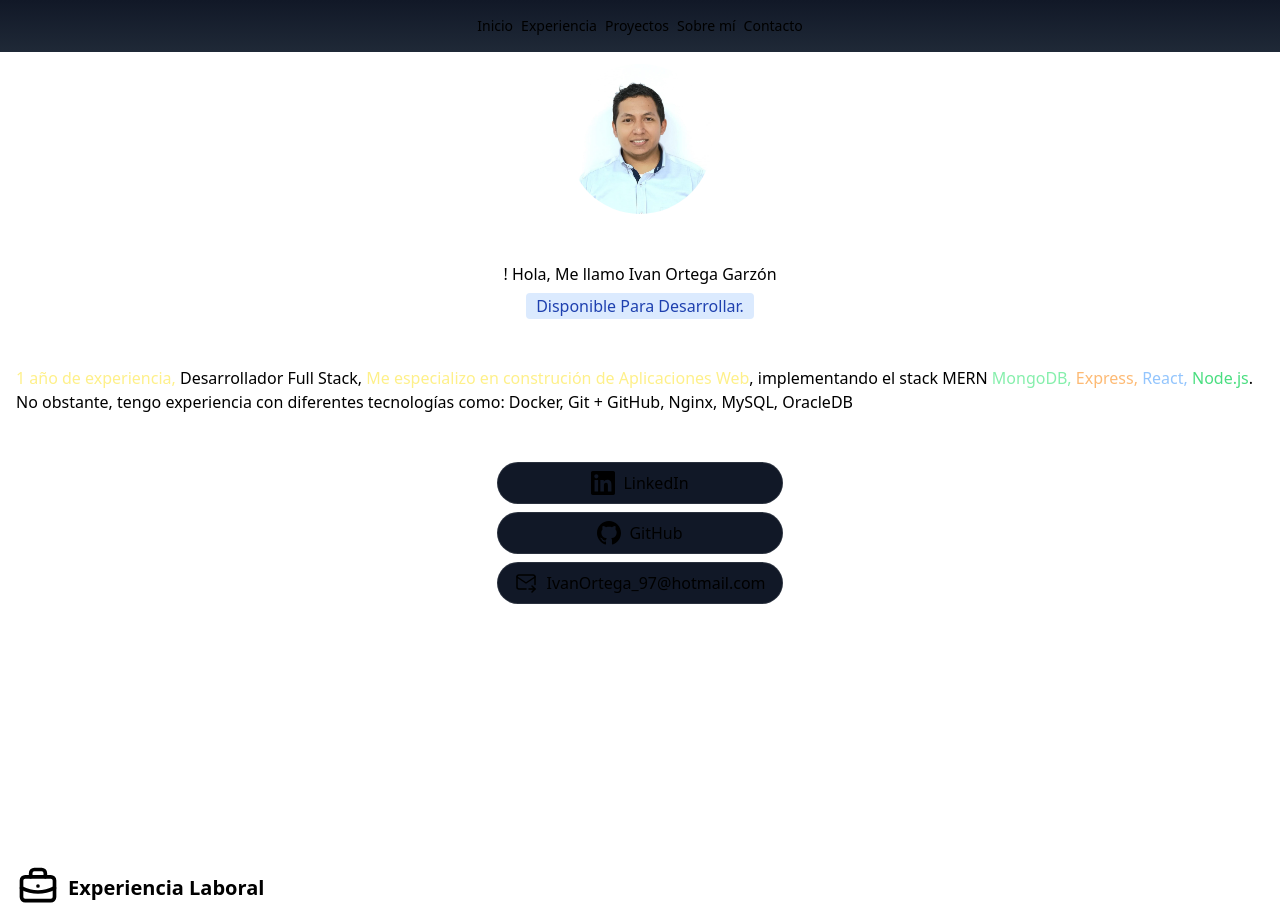
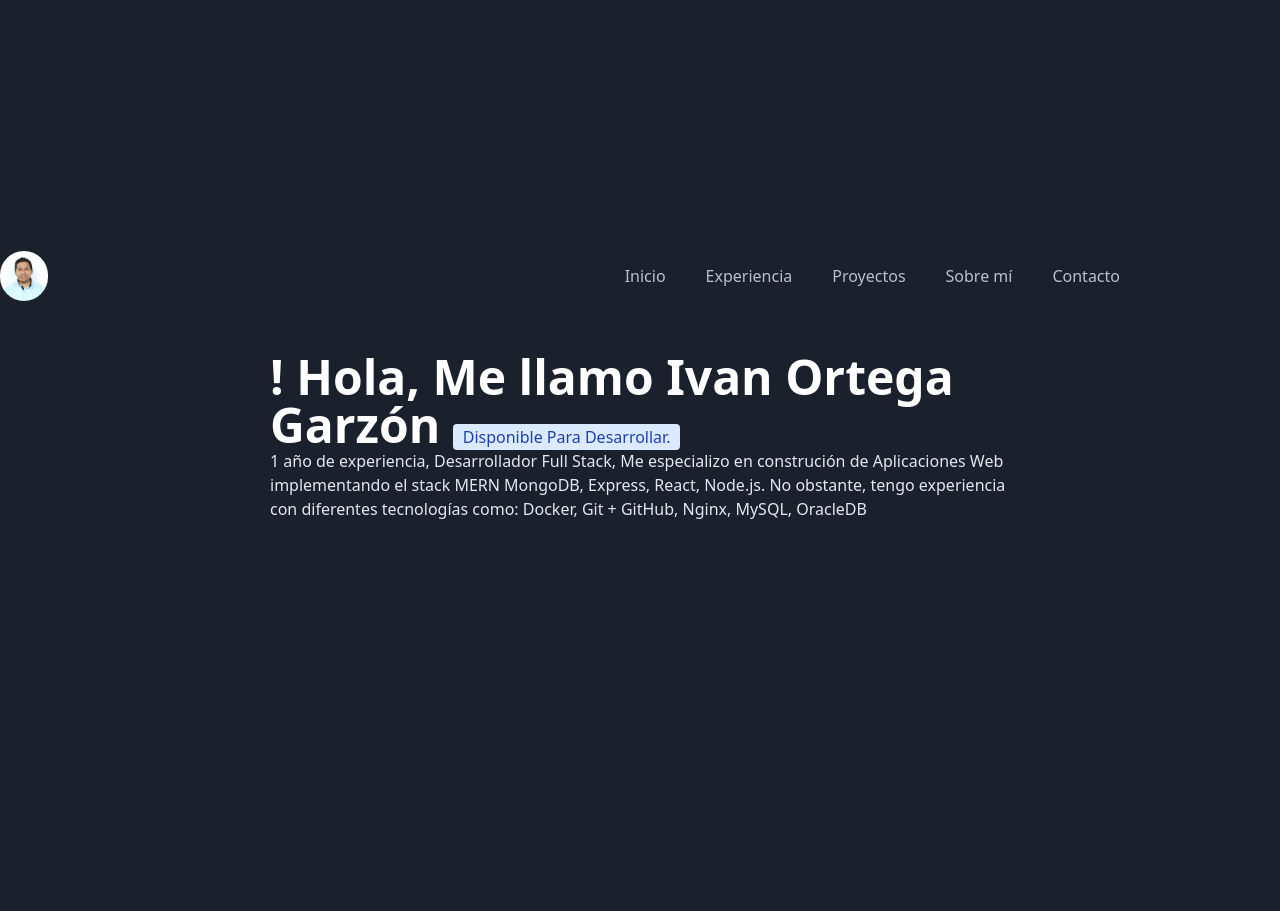
Before and after one commit to llOrtegall/Astro_App_Personal_PortFolio, an Astro site: page / in a window 1280 px wide. Shown: the top 911 px of the page. After the commit the page ends 800 px from the top, so only its background shows below. Built offline with nearby package versions, Linux system fonts and the light colour scheme; Astro itself is replaced by a stand-in of ours.

Commit message:
terminar porfolio

```diff
--- a/src/components/Header.astro
+++ b/src/components/Header.astro
@@ -2,9 +2,9 @@
 import FotoPerfil from "./FotoPerfil.astro";
 ---
 
-<header class="bg-gradient-to-t from-gray-800 to-gray-900 fixed text-xs top-0 flex w-full items-center justify-around py-4">
-  <FotoPerfil classname="w-10 hidden"/>
-  <nav class="flex gap-2 text-sm font-medium">
+<header class="flex justify-between items-center py-3 w-[1120px]">
+  <FotoPerfil classname="w-12" />
+  <nav class="flex flex-row gap-x-10 opacity-80">
     <a href="#inicio" class="hover:text-blue-400" href="">Inicio</a>
     <a href="#experiencia" class="hover:text-blue-400" href="">Experiencia</a>
     <a href="#proyectos" class="hover:text-blue-400" href="">Proyectos</a>
--- a/src/layouts/Layout.astro
+++ b/src/layouts/Layout.astro
@@ -21,7 +21,7 @@ const { title, description } = Astro.props;
 		<title>{title}</title>
 </head>
 
-	<body class="">
+	<body>
 		<Header />
 		<slot />
 	</body>
@@ -37,6 +37,15 @@ const { title, description } = Astro.props;
 		scroll-behavior: smooth;
 	}
 
+	body {
+		display: flex;
+		flex-direction: column;
+		color: #e2e8f0;
+		min-height: 100vh;
+		justify-content: center;
+		background-color: #1a202c;
+	}
+
 	@media (prefers-reduced-motion: reduce) {
 		html {
 			scroll-behavior: auto;
--- a/src/pages/index.astro
+++ b/src/pages/index.astro
@@ -9,71 +9,24 @@ import Mail from "../components/Icons/Mail.astro";
 import Code from "../components/Icons/Code.astro";
 import Badge from "../components/Badge.astro";
 import Layout from "../layouts/Layout.astro";
-import Header from "../components/Header.astro";
-import FotoPerfil from "../components/FotoPerfil.astro";
 ---
 
 <Layout
 	title="Porfolio de Ivan Ortega - Desarrollador y Programador Web"
 	description="contrata a Ivan Ortega como desarrollador web, backend, frontendh []stack, mern, react, node, express, mongodb"
 >
-	<section id="inicio" class="pt-16 h-[100vh] flex flex-col gap-12 items-center">
-		<FotoPerfil classname="w-36" />
-		<h1 class="flex flex-col items-center gap-2">
-			<p>! Hola, Me llamo Ivan Ortega Garzón</p>
-			<a
-				href="https://www.linkedin.com/in/llortegall/"
-				class=""
-				target="_blank"
-				rel="noopener"
-			>
-				<Badge>Disponible Para Desarrollar.</Badge>
-			</a>
-		</h1>
+	<main>
+		<section class="w-full lg:w-[740px] mx-auto py-10">
+			<article class="text-white text-5xl font-bold">
+				<p>! Hola, Me llamo Ivan Ortega Garzón <Badge>Disponible Para Desarrollar.</Badge></p>
+			</article>
 
-		<p class="px-4 text-pretty">
-			<span class="text-yellow-200"> 1 año de experiencia, </span>Desarrollador
-			Full Stack,
-			<span class="text-yellow-200"
-				>Me especializo en construción de Aplicaciones Web</span
-			>, implementando el stack MERN <span class="text-green-300">MongoDB,</span
-			>
-			<span class="text-orange-300">Express,</span>
-			<span class="text-blue-300">React,</span>
-			<span class="text-green-400">Node.js</span>. No obstante, tengo
-			experiencia con diferentes tecnologías como: Docker, Git + GitHub, Nginx,
-			MySQL, OracleDB
-		</p>
-
-		<div class="flex flex-col gap-2">
-			<SocialIcons href="https://www.linkedin.com/in/llortegall/">
-				<LinkedIn class="size-6" />
-				LinkedIn
-			</SocialIcons>
-			<SocialIcons href="https://github.com/llOrtegall">
-				<GitHub class="size-6" />
-				GitHub
-			</SocialIcons>
-			<SocialIcons>
-				<Mail class="size-6" />
-				IvanOrtega_97@hotmail.com
-			</SocialIcons>
-		</div>
-	</section>
-
-	<section id="experiencia" class="pt-16 h-[100vh] flex flex-col px-4">
-		<h2 class="flex gap-2 items-center mb-2">
-			<BriefIcon class="" />
-			<p class="text-xl font-semibold pt-1">Experiencia Laboral</p>
-		</h2>
-		<Experiencia />
-	</section>
-
-	<section id="proyectos" class="pt-16 h-[100vh] flex flex-col px-2">
-		<h2 class="flex gap-2 items-center pb-4">
-			<Code class="size-12" />
-			<span class="pt-1">Proyectos Relizados</span>
-		</h2>
-		<Proyects />
-	</section>
+			<h2>
+				1 año de experiencia, Desarrollador Full Stack, Me especializo en
+				construción de Aplicaciones Web implementando el stack MERN MongoDB,
+				Express, React, Node.js. No obstante, tengo experiencia con diferentes
+				tecnologías como: Docker, Git + GitHub, Nginx, MySQL, OracleDB
+			</h2>
+		</section>
+	</main>
 </Layout>
```
